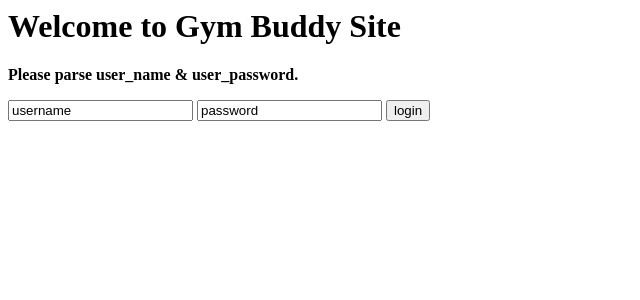
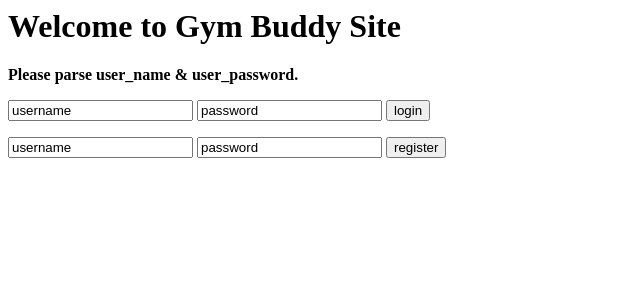
Before and after one commit to WeichenXu/Gym_Buddy, a Django app: page /gym_buddy/login/ in a window 1280 px wide. Shown: the top 300 px of the page, without its empty margins (0-640 px from the left). Run offline with Django 3.2, Linux system fonts and the light colour scheme.

Commit message:
remove python cache files & update register view

```diff
--- a/gym_buddy_site/gym_buddy_app/templates/gym_buddy_app/index.html
+++ b/gym_buddy_site/gym_buddy_app/templates/gym_buddy_app/index.html
@@ -6,3 +6,9 @@
     <input type="text" name="user_password" id="input_user_password" value="password"/>
     <input type="submit" value="login" />
 </form>
+<form action="{% url 'gym_buddy_app:register' %}" method="post">
+    {% csrf_token %}
+    <input type="text" name="user_name" id="input_user_name_2" value="username"/>
+    <input type="text" name="user_password" id="input_user_password_2" value="password"/>
+    <input type="submit" value="register" />
+</form>
--- a/gym_buddy_site/gym_buddy_app/views.py
+++ b/gym_buddy_site/gym_buddy_app/views.py
@@ -50,16 +50,27 @@ def login(request):
     return HttpResponseRedirect(reverse('gym_buddy_app:request', args=(login_user.id,)))
 
 # Register action
-def register(request, user_name, user_password):
-    response = "Register, user_name: %s, status: %s"
+def register(request):
+    # parse the parameters
+    try:
+        user_name = request.POST['user_name']
+        print (user_name)
+        user_password = request.POST['user_password']
+        print (user_password)
+    except KeyError:
+        return render(request, 'gym_buddy_app/index.html', {
+            'error_message':"Please parse user_name & user_password.",
+        })
     try:
         user = User.objects.get(user_name = user_name)
-        register_status = "Duplicated user_name"
+        return render(request, 'gym_buddy_app/index.html', {
+            'error_message':"Please choose another username, previous one has already been used by others",
+        })
     except User.DoesNotExist:
         user = User(user_name = user_name, user_password = user_password)
         user.save()
         register_status = "Succeed"
-    return HttpResponse(response % (user_name,register_status) )
+        return HttpResponseRedirect(reverse('gym_buddy_app:request', args=(user.id,)))
 
 # Add a request of a user
 def addRequest(request, user_id):
```
